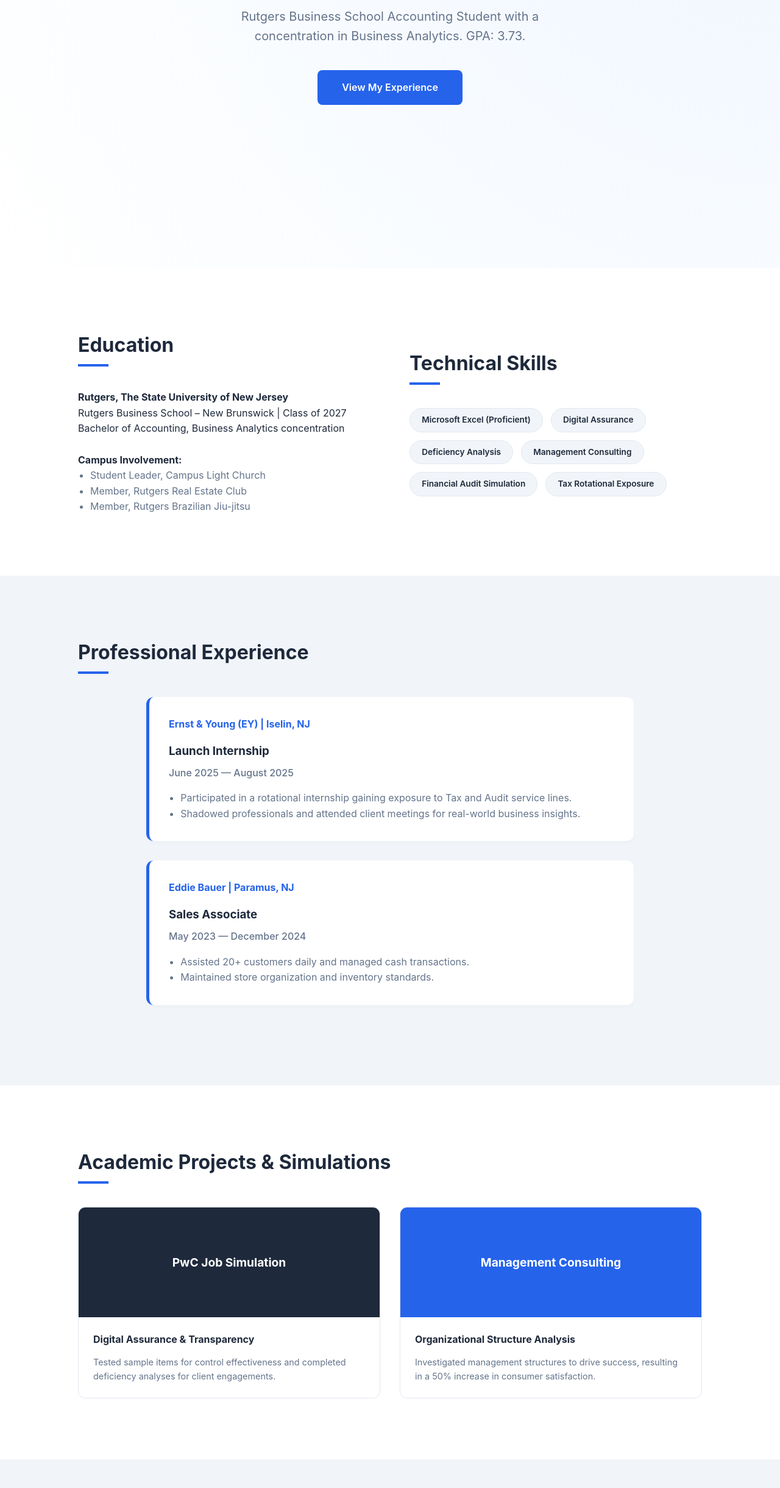
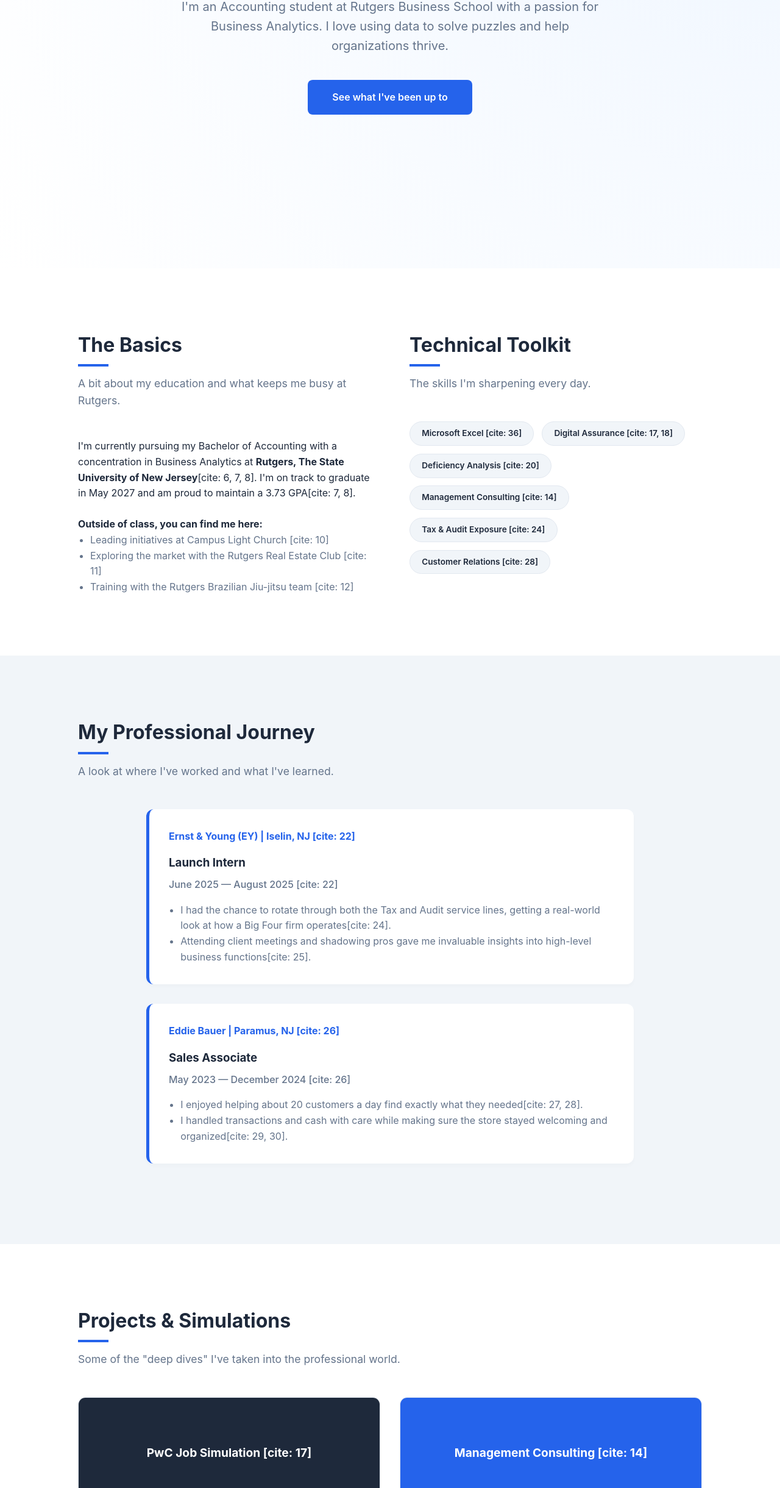
Before and after one commit to Marcelo-Ramirez468/Marcelo-Ramirez468.github.io, a plain HTML site: page index.html in a window 1280 px wide. Shown: the part 360-2800 px from the top of the page at 61% size. Drawn offline with Linux system fonts and the light colour scheme.

Commit message:
Update(3) index.html

```diff
--- a/index.html
+++ b/index.html
@@ -3,7 +3,7 @@
 <head>
     <meta charset="UTF-8">
     <meta name="viewport" content="width=device-width, initial-scale=1.0">
-    <title>Marcelo Ramirez | Accounting & Business Analytics</title>
+    <title>Hi, I'm Marcelo | Accounting & Analytics</title>
     <style>
         /* --- CSS Variables & Reset --- */
         :root {
@@ -88,7 +88,7 @@
 
         .section-title {
             font-size: 2rem;
-            margin-bottom: 3rem;
+            margin-bottom: 1.5rem;
             position: relative;
             display: inline-block;
         }
@@ -101,6 +101,12 @@
             width: 50px;
             height: 4px;
             background: var(--primary-blue);
+        }
+
+        .section-subtitle {
+            color: var(--medium-grey);
+            margin-bottom: 3rem;
+            font-size: 1.1rem;
         }
 
         /* --- Hero Section --- */
@@ -124,7 +130,7 @@
         .hero-content p {
             font-size: 1.25rem;
             color: var(--medium-grey);
-            max-width: 600px;
+            max-width: 700px;
             margin: 0 auto 2.5rem;
         }
 
@@ -150,7 +156,7 @@
             display: grid;
             grid-template-columns: 1fr 1fr;
             gap: 4rem;
-            align-items: center;
+            align-items: flex-start;
         }
 
         .skills-grid {
@@ -271,139 +277,145 @@
         <a href="#" class="logo">MARCELO RAMIREZ</a>
         <div class="nav-links">
             <a href="#home">Home</a>
-            <a href="#about">Education</a>
-            <a href="#experience">Experience</a>
-            <a href="#projects">Projects</a>
-            <a href="#hobbies">Involvement</a>
-            <a href="#contact">Contact</a>
+            <a href="#about">The Basics</a>
+            <a href="#experience">Career</a>
+            <a href="#projects">My Work</a>
+            <a href="#hobbies">Life</a>
+            <a href="#contact">Say Hello</a>
         </div>
     </nav>
 
     <section id="home">
         <div class="hero-content reveal">
-            <h1>Marcelo <span style="color: var(--primary-blue);">Ramirez</span></h1>
-            <p>Rutgers Business School Accounting Student with a concentration in Business Analytics. GPA: 3.73.</p>
-            <a href="#experience" class="btn">View My Experience</a>
+            <h1>Hi, I'm <span style="color: var(--primary-blue);">Marcelo</span>.</h1>
+            <p>I'm an Accounting student at Rutgers Business School with a passion for Business Analytics. I love using data to solve puzzles and help organizations thrive.</p>
+            <a href="#experience" class="btn">See what I've been up to</a>
         </div>
     </section>
 
     <section id="about">
         <div class="about-container">
             <div class="reveal">
-                <h2 class="section-title">Education</h2>
-                <p><strong>Rutgers, The State University of New Jersey</strong></p>
-                <p>Rutgers Business School – New Brunswick | Class of 2027</p>
-                <p>Bachelor of Accounting, Business Analytics concentration</p>
+                <h2 class="section-title">The Basics</h2>
+                <p class="section-subtitle">A bit about my education and what keeps me busy at Rutgers.</p>
+                <p>I'm currently pursuing my Bachelor of Accounting with a concentration in Business Analytics at <strong>Rutgers, The State University of New Jersey</strong>[cite: 6, 7, 8]. I'm on track to graduate in May 2027 and am proud to maintain a 3.73 GPA[cite: 7, 8].</p>
                 <br>
-                <p><strong>Campus Involvement:</strong></p>
+                <p><strong>Outside of class, you can find me here:</strong></p>
                 <ul style="margin-left: 20px; color: var(--medium-grey);">
-                    <li>Student Leader, Campus Light Church</li>
-                    <li>Member, Rutgers Real Estate Club</li>
-                    <li>Member, Rutgers Brazilian Jiu-jitsu</li>
+                    <li>Leading initiatives at Campus Light Church [cite: 10]</li>
+                    <li>Exploring the market with the Rutgers Real Estate Club [cite: 11]</li>
+                    <li>Training with the Rutgers Brazilian Jiu-jitsu team [cite: 12]</li>
                 </ul>
             </div>
             <div class="reveal">
-                <h2 class="section-title">Technical Skills</h2>
+                <h2 class="section-title">Technical Toolkit</h2>
+                <p class="section-subtitle">The skills I'm sharpening every day.</p>
                 <div class="skills-grid">
-                    <span class="skill-tag">Microsoft Excel (Proficient)</span>
-                    <span class="skill-tag">Digital Assurance</span>
-                    <span class="skill-tag">Deficiency Analysis</span>
-                    <span class="skill-tag">Management Consulting</span>
-                    <span class="skill-tag">Financial Audit Simulation</span>
-                    <span class="skill-tag">Tax Rotational Exposure</span>
+                    <span class="skill-tag">Microsoft Excel [cite: 36]</span>
+                    <span class="skill-tag">Digital Assurance [cite: 17, 18]</span>
+                    <span class="skill-tag">Deficiency Analysis [cite: 20]</span>
+                    <span class="skill-tag">Management Consulting [cite: 14]</span>
+                    <span class="skill-tag">Tax & Audit Exposure [cite: 24]</span>
+                    <span class="skill-tag">Customer Relations [cite: 28]</span>
                 </div>
             </div>
         </div>
     </section>
 
     <section id="experience">
-        <h2 class="section-title reveal">Professional Experience</h2>
+        <h2 class="section-title reveal">My Professional Journey</h2>
+        <p class="section-subtitle reveal">A look at where I've worked and what I've learned.</p>
         <div class="timeline">
             <div class="exp-card reveal">
-                <span class="company">Ernst & Young (EY) | Iselin, NJ</span>
-                <h3>Launch Internship</h3>
-                <p style="margin-bottom: 1rem; font-weight: 500; color: var(--medium-grey);">June 2025 — August 2025</p>
+                <span class="company">Ernst & Young (EY) | Iselin, NJ [cite: 22]</span>
+                <h3>Launch Intern</h3>
+                <p style="margin-bottom: 1rem; font-weight: 500; color: var(--medium-grey);">June 2025 — August 2025 [cite: 22]</p>
                 <ul>
-                    <li>Participated in a rotational internship gaining exposure to Tax and Audit service lines.</li>
-                    <li>Shadowed professionals and attended client meetings for real-world business insights.</li>
+                    <li>I had the chance to rotate through both the Tax and Audit service lines, getting a real-world look at how a Big Four firm operates[cite: 24].</li>
+                    <li>Attending client meetings and shadowing pros gave me invaluable insights into high-level business functions[cite: 25].</li>
                 </ul>
             </div>
 
             <div class="exp-card reveal">
-                <span class="company">Eddie Bauer | Paramus, NJ</span>
+                <span class="company">Eddie Bauer | Paramus, NJ [cite: 26]</span>
                 <h3>Sales Associate</h3>
-                <p style="margin-bottom: 1rem; font-weight: 500; color: var(--medium-grey);">May 2023 — December 2024</p>
+                <p style="margin-bottom: 1rem; font-weight: 500; color: var(--medium-grey);">May 2023 — December 2024 [cite: 26]</p>
                 <ul>
-                    <li>Assisted 20+ customers daily and managed cash transactions.</li>
-                    <li>Maintained store organization and inventory standards.</li>
+                    <li>I enjoyed helping about 20 customers a day find exactly what they needed[cite: 27, 28].</li>
+                    <li>I handled transactions and cash with care while making sure the store stayed welcoming and organized[cite: 29, 30].</li>
                 </ul>
             </div>
         </div>
     </section>
 
     <section id="projects">
-        <h2 class="section-title reveal">Academic Projects & Simulations</h2>
+        <h2 class="section-title reveal">Projects & Simulations</h2>
+        <p class="section-subtitle reveal">Some of the "deep dives" I've taken into the professional world.</p>
         <div class="grid-layout">
             <div class="card reveal">
-                <div class="card-img" style="background: var(--dark-grey);">PwC Job Simulation</div>
+                <div class="card-img" style="background: var(--dark-grey);">PwC Job Simulation [cite: 17]</div>
                 <div class="card-body">
                     <h4>Digital Assurance & Transparency</h4>
-                    <p>Tested sample items for control effectiveness and completed deficiency analyses for client engagements.</p>
+                    <p>I completed a simulation focused on assessing digital processes, testing sample controls, and analyzing deficiencies[cite: 18, 19, 20].</p>
                 </div>
             </div>
 
             <div class="card reveal">
-                <div class="card-img" style="background: var(--primary-blue);">Management Consulting</div>
+                <div class="card-img" style="background: var(--primary-blue);">Management Consulting [cite: 14]</div>
                 <div class="card-body">
-                    <h4>Organizational Structure Analysis</h4>
-                    <p>Investigated management structures to drive success, resulting in a 50% increase in consumer satisfaction.</p>
+                    <h4>Strategy & Success</h4>
+                    <p>I investigated a large organization's management structure, helping drive a 50% increase in consumer satisfaction[cite: 15, 16].</p>
                 </div>
             </div>
         </div>
     </section>
 
     <section id="hobbies" style="background-color: var(--light-grey);">
-        <h2 class="section-title reveal">Community & Involvement</h2>
+        <h2 class="section-title reveal">Community & Life</h2>
+        <p class="section-subtitle reveal">What I care about when I'm not looking at a spreadsheet.</p>
         <div class="grid-layout">
             <div class="card reveal">
-                <div class="card-img" style="background: linear-gradient(135deg, var(--primary-blue), #60a5fa);">🌍 Mission Work</div>
+                <div class="card-img" style="background: linear-gradient(135deg, var(--primary-blue), #60a5fa);">🌍 Serving Others</div>
                 <div class="card-body">
                     <h4>Lead The Cause Local</h4>
-                    <p>Served on a missionary trip in Manhattan distributing care packages to those in need.</p>
+                    <p>I spent a week in Manhattan on a missionary trip, handing out care packages to neighbors in need[cite: 32, 33, 34].</p>
                 </div>
             </div>
 
             <div class="card reveal">
-                <div class="card-img" style="background: linear-gradient(135deg, var(--dark-grey), var(--medium-grey));">🥋 Jiu-Jitsu</div>
+                <div class="card-img" style="background: linear-gradient(135deg, var(--dark-grey), var(--medium-grey));">🥋 Discipline</div>
                 <div class="card-body">
-                    <h4>Rutgers BJJ</h4>
-                    <p>Active member of the Rutgers Brazilian Jiu-jitsu club, building discipline and resilience.</p>
+                    <h4>Rutgers Jiu-Jitsu</h4>
+                    <p>Being part of the BJJ club at Rutgers teaches me resilience and keeps me physically active[cite: 12].</p>
                 </div>
             </div>
 
             <div class="card reveal">
-                <div class="card-img" style="background: linear-gradient(135deg, #3b82f6, var(--dark-grey));">⛪ Leadership</div>
+                <div class="card-img" style="background: linear-gradient(135deg, #3b82f6, var(--dark-grey));">⛪ Faith</div>
                 <div class="card-body">
-                    <h4>Campus Light Church</h4>
-                    <p>Serving as a Student Leader for church-led campus initiatives and community outreach.</p>
+                    <h4>Student Leadership</h4>
+                    <p>My role as a Student Leader at Campus Light Church allows me to give back to my peers and my community[cite: 10].</p>
                 </div>
             </div>
+
         </div>
     </section>
 
     <footer id="contact">
         <div class="contact-info reveal">
-            <h2>Contact Me</h2>
+            <h2>Let's connect!</h2>
+            <p>I'm always open to talking about accounting, analytics, or the best spots in New Jersey.</p>
             <div class="social-links">
-                <a href="mailto:maramirezg2005@gmail.com">maramirezg2005@gmail.com</a>
-                <a href="tel:5515023309">(551) 502-3309</a>
+                <a href="mailto:maramirezg2005@gmail.com">maramirezg2005@gmail.com [cite: 4]</a>
+                <a href="tel:5515023309">(551) 502-3309 [cite: 3]</a>
             </div>
-            <p>Fair Lawn, NJ 07410</p>
+            <p>Fair Lawn, NJ 07410 [cite: 2]</p>
             <p class="copyright">© 2026 Marcelo Ramirez.</p>
         </div>
     </footer>
 
     <script>
+        // Intersection Observer for Scroll Animations
         const observerOptions = { threshold: 0.15 };
         const observer = new IntersectionObserver((entries) => {
             entries.forEach(entry => {
@@ -415,6 +427,7 @@
 
         document.querySelectorAll('.reveal').forEach(el => observer.observe(el));
 
+        // Smooth Scroll for Navigation
         document.querySelectorAll('a[href^="#"]').forEach(anchor => {
             anchor.addEventListener('click', function (e) {
                 e.preventDefault();
```
